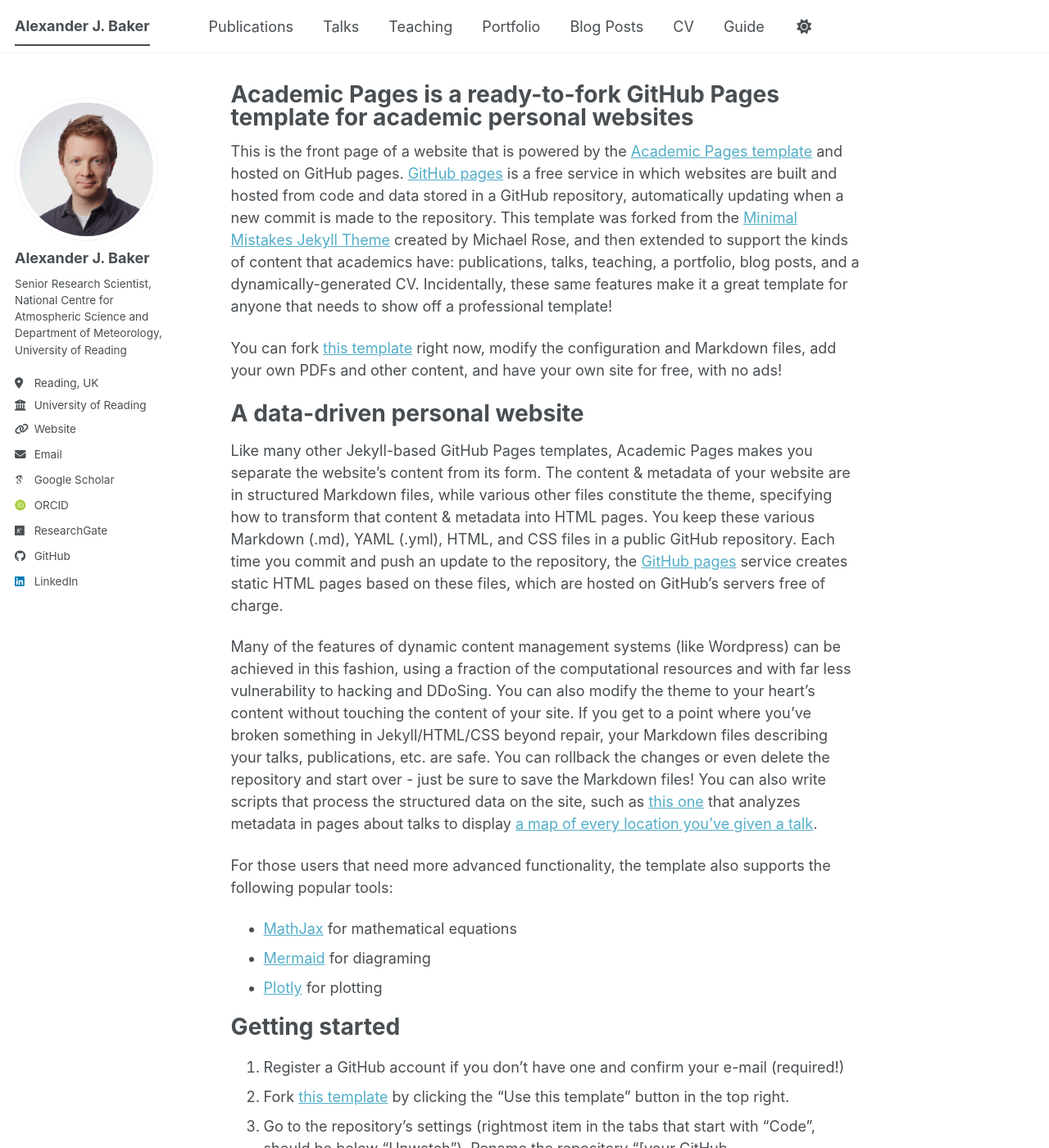
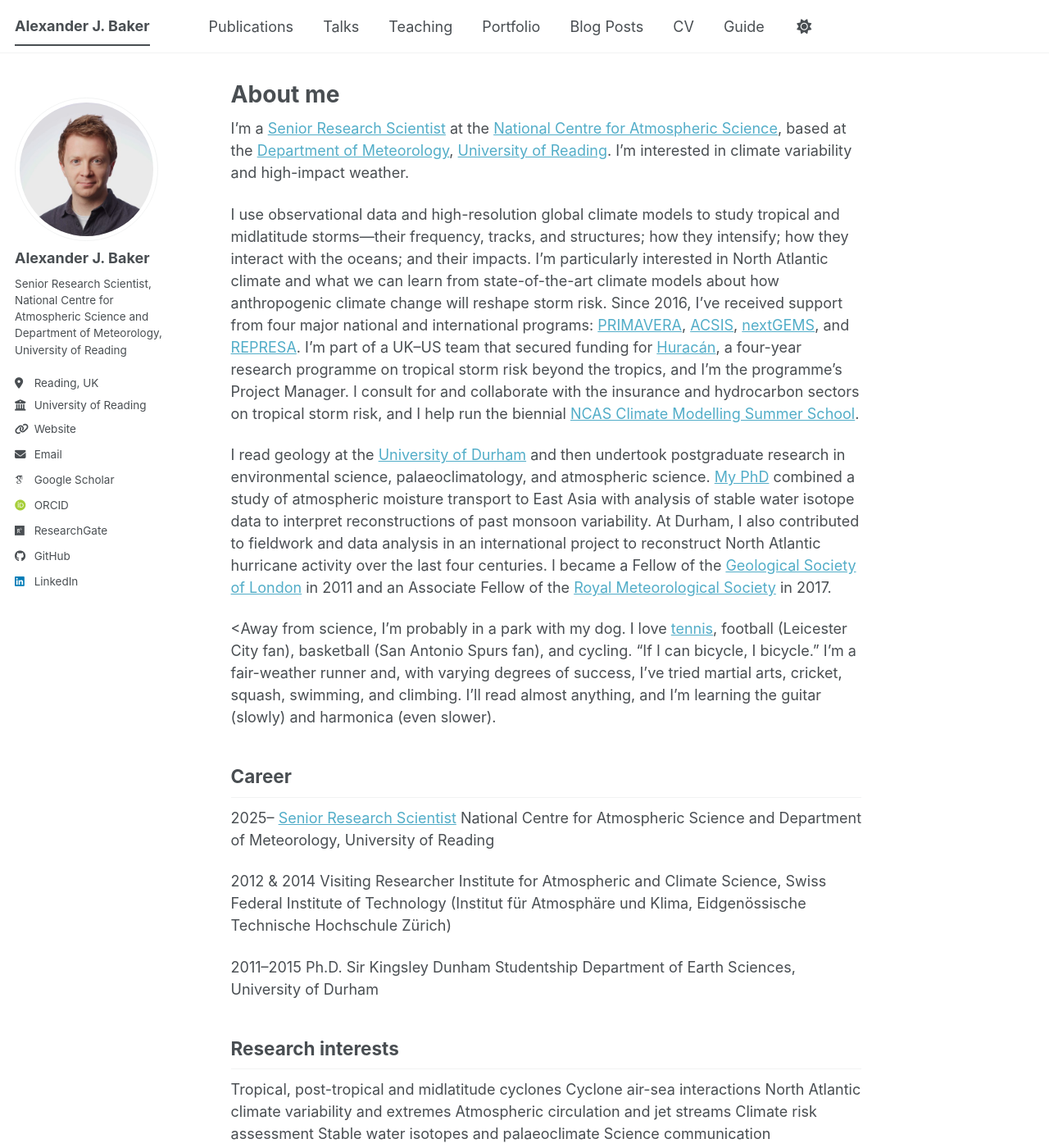
Before and after one commit to alexanderjbaker/alexanderjbaker.github.io, a Jekyll site: the page built from _pages/about.md, in a window 1280 px wide and 1400 px high. Shown: the whole window at 82% size. Built offline with Jekyll 4.4.1, drawn with Linux system fonts in a browser that asks for light colours; some web fonts are replaced; a script bundle is joined from its source files by our own code; library files that are not in the unit come from our copies; some of the changed text lies outside the part shown.

Commit message:
Update about.md

```diff
--- a/_pages/about.md
+++ b/_pages/about.md
@@ -1,56 +1,44 @@
 ---
 permalink: /
-title: "Academic Pages is a ready-to-fork GitHub Pages template for academic personal websites"
+title: "About me"
 author_profile: true
 redirect_from:
   - /about/
   - /about.html
 ---
 
-This is the front page of a website that is powered by the [Academic Pages template](https://github.com/academicpages/academicpages.github.io) and hosted on GitHub pages. [GitHub pages](https://pages.github.com) is a free service in which websites are built and hosted from code and data stored in a GitHub repository, automatically updating when a new commit is made to the repository. This template was forked from the [Minimal Mistakes Jekyll Theme](https://mmistakes.github.io/minimal-mistakes/) created by Michael Rose, and then extended to support the kinds of content that academics have: publications, talks, teaching, a portfolio, blog posts, and a dynamically-generated CV. Incidentally, these same features make it a great template for anyone that needs to show off a professional template!
+I'm a [Senior Research Scientist](https://research.reading.ac.uk/meteorology/people/alex-baker/) at the [National Centre for Atmospheric Science](https://www.ncas.ac.uk/), based at the [Department of Meteorology](http://www.met.reading.ac.uk), [University of Reading](http://www.reading.ac.uk). I'm interested in climate variability and high-impact weather.
 
- You can fork [this template](https://github.com/academicpages/academicpages.github.io) right now, modify the configuration and Markdown files, add your own PDFs and other content, and have your own site for free, with no ads!
+I use observational data and high-resolution global climate models to study tropical and midlatitude storms—their frequency, tracks, and structures; how they intensify; how they interact with the oceans; and their impacts. I'm particularly interested in North Atlantic climate and what we can learn from state-of-the-art climate models about how anthropogenic climate change will reshape storm risk. Since 2016, I've received support from four major national and international programs: [PRIMAVERA](https://www.primavera-h2020.eu), [ACSIS](http://www.acsis.ac.uk), [nextGEMS](https://nextgems-h2020.eu/), and [REPRESA](https://www.wits.ac.za/media/wits-university/news-and-events/images/documents/2023/REPRESA_PressRelease_FINAL.pdf). I'm part of a UK–US team that secured funding for [Huracán](https://research.reading.ac.uk/huracan/), a four-year research programme on tropical storm risk beyond the tropics, and I'm the programme's Project Manager. I consult for and collaborate with the insurance and hydrocarbon sectors on tropical storm risk, and I help run the biennial [NCAS Climate Modelling Summer School](https://ncas.ac.uk/study-with-us/climate-modelling-summer-school/).
 
-A data-driven personal website
-======
-Like many other Jekyll-based GitHub Pages templates, Academic Pages makes you separate the website's content from its form. The content & metadata of your website are in structured Markdown files, while various other files constitute the theme, specifying how to transform that content & metadata into HTML pages. You keep these various Markdown (.md), YAML (.yml), HTML, and CSS files in a public GitHub repository. Each time you commit and push an update to the repository, the [GitHub pages](https://pages.github.com/) service creates static HTML pages based on these files, which are hosted on GitHub's servers free of charge.
+I read geology at the [University of Durham](https://www.dur.ac.uk) and then undertook postgraduate research in environmental science, palaeoclimatology, and atmospheric science. [My PhD](https://alexbakey.wordpress.com/2017/01/16/atmospheric-circulation-rainfall-isotopes-and-past-climate-change-in-east-asia/) combined a study of atmospheric moisture transport to East Asia with analysis of stable water isotope data to interpret reconstructions of past monsoon variability. At Durham, I also contributed to fieldwork and data analysis in an international project to reconstruct North Atlantic hurricane activity over the last four centuries. I became a Fellow of the [Geological Society of London](http://www.geolsoc.org.uk) in 2011 and an Associate Fellow of the [Royal Meteorological Society](https://www.rmets.org) in 2017.
 
-Many of the features of dynamic content management systems (like Wordpress) can be achieved in this fashion, using a fraction of the computational resources and with far less vulnerability to hacking and DDoSing. You can also modify the theme to your heart's content without touching the content of your site. If you get to a point where you've broken something in Jekyll/HTML/CSS beyond repair, your Markdown files describing your talks, publications, etc. are safe. You can rollback the changes or even delete the repository and start over - just be sure to save the Markdown files! You can also write scripts that process the structured data on the site, such as [this one](https://github.com/academicpages/academicpages.github.io/blob/master/talkmap.ipynb) that analyzes metadata in pages about talks to display [a map of every location you've given a talk](https://academicpages.github.io/talkmap.html).
+<Away from science, I'm probably in a park with my dog. I love [tennis](https://lta.tournamentsoftware.com/sport/player.aspx?id=3BBDEAB7-BC81-4EC8-80F6-72C1423002B4&amp;player=2327), football (Leicester City fan), basketball (San Antonio Spurs fan), and cycling. "If I can bicycle, I bicycle." I'm a fair-weather runner and, with varying degrees of success, I've tried martial arts, cricket, squash, swimming, and climbing. I'll read almost anything, and I'm learning the guitar (slowly) and harmonica (even slower).
 
-For those users that need more advanced functionality, the template also supports the following popular tools:
-- [MathJax](https://www.mathjax.org/) for mathematical equations
-- [Mermaid](https://mermaid.js.org/) for diagraming
-- [Plotly](https://plotly.com/javascript/) for plotting
 
-Getting started
-======
-1. Register a GitHub account if you don't have one and confirm your e-mail (required!)
-1. Fork [this template](https://github.com/academicpages/academicpages.github.io) by clicking the "Use this template" button in the top right.
-1. Go to the repository's settings (rightmost item in the tabs that start with "Code", should be below "Unwatch"). Rename the repository "[your GitHub username].github.io", which will also be your website's URL.
-1. Set site-wide configuration and create content & metadata (see below -- also see [this set of diffs](https://archive.is/3TPas) showing what files were changed to set up [an example site](https://getorg-testacct.github.io) for a user with the username "getorg-testacct")
-1. Upload any files (like PDFs, .zip files, etc.) to the files/ directory. They will appear at https://[your GitHub username].github.io/files/example.pdf.
-1. Check status by going to the repository settings, in the "GitHub pages" section
+Career
+------
+2025–
+[Senior Research Scientist](https://research.reading.ac.uk/meteorology/people/alex-baker/)
+National Centre for Atmospheric Science and Department of Meteorology, University of Reading
 
-Site-wide configuration
+2012 & 2014
+Visiting Researcher
+Institute for Atmospheric and Climate Science, Swiss Federal Institute of Technology
+(Institut für Atmosphäre und Klima, Eidgenössische Technische Hochschule Zürich)
+
+2011–2015
+Ph.D.
+Sir Kingsley Dunham Studentship
+Department of Earth Sciences, University of Durham
+
+
+Research interests
 ------
-The main configuration file for the site is in the base directory in [_config.yml](https://github.com/academicpages/academicpages.github.io/blob/master/_config.yml), which defines the content in the sidebars and other site-wide features. You will need to replace the default variables with ones about yourself and your site's github repository. The configuration file for the top menu is in [_data/navigation.yml](https://github.com/academicpages/academicpages.github.io/blob/master/_data/navigation.yml). For example, if you don't have a portfolio or blog posts, you can remove those items from that navigation.yml file to remove them from the header.
-
-Create content & metadata
-------
-For site content, there is one Markdown file for each type of content, which are stored in directories like _publications, _talks, _posts, _teaching, or _pages. For example, each talk is a Markdown file in the [_talks directory](https://github.com/academicpages/academicpages.github.io/tree/master/_talks). At the top of each Markdown file is structured data in YAML about the talk, which the theme will parse to do lots of cool stuff. The same structured data about a talk is used to generate the list of talks on the [Talks page](https://academicpages.github.io/talks), each [individual page](https://academicpages.github.io/talks/2012-03-01-talk-1) for specific talks, the talks section for the [CV page](https://academicpages.github.io/cv), and the [map of places you've given a talk](https://academicpages.github.io/talkmap.html) (if you run this [python file](https://github.com/academicpages/academicpages.github.io/blob/master/talkmap.py) or [Jupyter notebook](https://github.com/academicpages/academicpages.github.io/blob/master/talkmap.ipynb), which creates the HTML for the map based on the contents of the _talks directory).
-
-**Markdown generator**
-
-The repository includes [a set of Jupyter notebooks](https://github.com/academicpages/academicpages.github.io/tree/master/markdown_generator
-) that converts a CSV containing structured data about talks or presentations into individual Markdown files that will be properly formatted for the Academic Pages template. The sample CSVs in that directory are the ones I used to create my own personal website at stuartgeiger.com. My usual workflow is that I keep a spreadsheet of my publications and talks, then run the code in these notebooks to generate the Markdown files, then commit and push them to the GitHub repository.
-
-How to edit your site's GitHub repository
-------
-Many people use a git client to create files on their local computer and then push them to GitHub's servers. If you are not familiar with git, you can directly edit these configuration and Markdown files directly in the github.com interface. Navigate to a file (like [this one](https://github.com/academicpages/academicpages.github.io/blob/master/_talks/2012-03-01-talk-1.md) and click the pencil icon in the top right of the content preview (to the right of the "Raw | Blame | History" buttons). You can delete a file by clicking the trashcan icon to the right of the pencil icon. You can also create new files or upload files by navigating to a directory and clicking the "Create new file" or "Upload files" buttons.
-
-Example: editing a Markdown file for a talk
-![Editing a Markdown file for a talk](/images/editing-talk.png)
-
-For more info
-------
-More info about configuring Academic Pages can be found in [the guide](https://academicpages.github.io/markdown/), the [growing wiki](https://github.com/academicpages/academicpages.github.io/wiki), and you can always [ask a question on GitHub](https://github.com/academicpages/academicpages.github.io/discussions). The [guides for the Minimal Mistakes theme](https://mmistakes.github.io/minimal-mistakes/docs/configuration/) (which this theme was forked from) might also be helpful.
+Tropical, post-tropical and midlatitude cyclones
+Cyclone air-sea interactions
+North Atlantic climate variability and extremes
+Atmospheric circulation and jet streams
+Climate risk assessment
+Stable water isotopes and palaeoclimate
+Science communication
```
